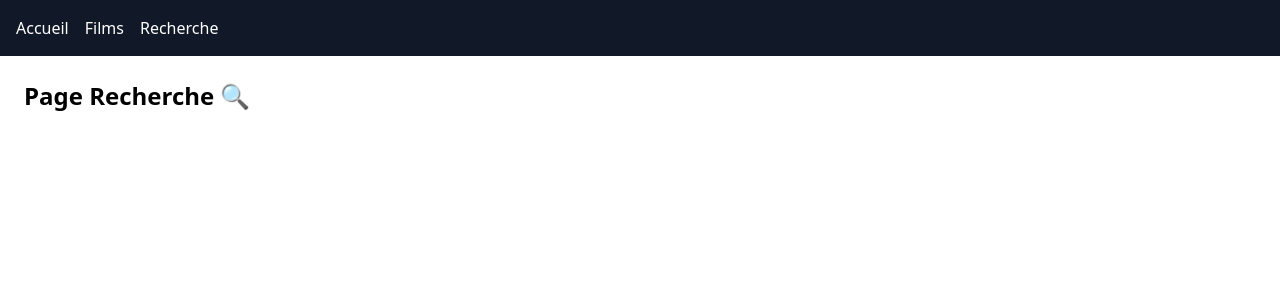
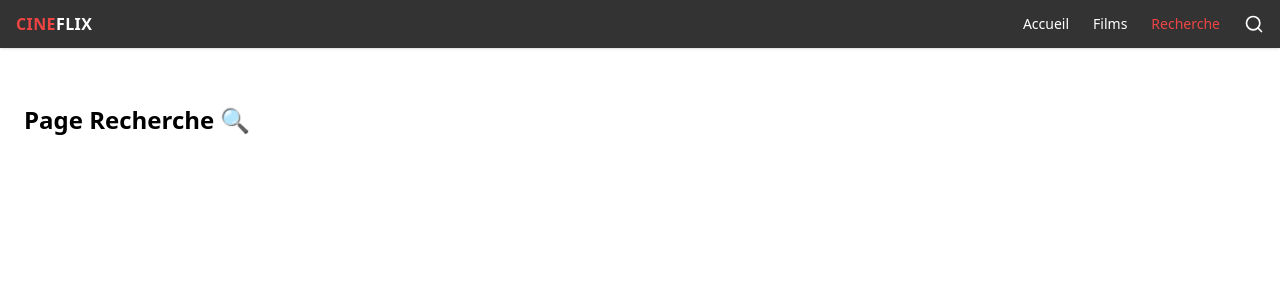
Before and after one commit to cypriendecoster/appcine, a React (Vite) app: page /search in a window 1280 px wide. Shown: the top 300 px of the page. Built offline with nearby package versions, Linux system fonts and the light colour scheme.

Commit message:
ajout useFetch et Navbar.jsx

```diff
--- a/src/App.jsx
+++ b/src/App.jsx
@@ -3,22 +3,21 @@ import Home from "./pages/Home";
 import Movies from "./pages/Movies";
 import MovieDetails from "./pages/MovieDetails";
 import Search from "./pages/Search";
+import Navbar from "./components/Navbar";
 
 export default function App() {
   return (
     <Router>
-      <nav className="p-4 bg-gray-900 text-white flex gap-4">
-        <Link to="/">Accueil</Link>
-        <Link to="/movies">Films</Link>
-        <Link to="/search">Recherche</Link>
-      </nav>
+      <Navbar />
 
+      <div className="pt-20">
         <Routes>
           <Route path="/" element={<Home />} />
           <Route path="/movies" element={<Movies />} />
           <Route path="/movie/:id" element={<MovieDetails />} />
           <Route path="/search" element={<Search />} />
         </Routes>
+      </div>
     </Router>
   );
 }
--- a/src/components/Navbar.jsx
+++ b/src/components/Navbar.jsx
@@ -0,0 +1,72 @@
+import { Link, NavLink } from "react-router-dom";
+import { Menu, X, Search } from "lucide-react";
+import { useState } from "react";
+
+export default function Navbar() {
+    const [open, setOpen] = useState(false);
+
+    const links = [
+        { to: "/", label: "Accueil" },
+        { to: "/movies", label: "Films" },
+        { to: "/search", label: "Recherche" },
+    ];
+
+    return (
+        <header className="fixed top-0 left-0 w-full bg-black/80 backdrop-blur-lg z-50 shadow">
+            <div className="max-w-7x1 mx-auto flex items-center justify-between px-4 py-3">
+                {/*logo*/}
+                <Link to="/" className="text-2x1 font-bold text-red-500 tracking-wide">
+                    CINE<span className="text-white">FLIX</span>
+                </Link>
+                {/*Desktop Links*/}
+                <nav className="hidden md:flex items-center gap-6">
+                    {links.map(({ to, label }) => (
+                        <NavLink
+                            key={to}
+                            to={to}
+                            className={({ isActive }) =>
+                                `text-sm font-medium hover:text-red-500 transition ${isActive ? "text-red-500" : "text-white"
+                                }`
+                            }
+                        >
+                            {label}
+                        </NavLink>
+                    ))}
+
+                    <button className="hover:text-red-500 transition text-white">
+                        <Search size={20} />
+                    </button>
+                </nav>
+
+                {/* Mobile Menu Button*/}
+                <button
+                    className="md:hidden text-white"
+                    onClick={() => setOpen(!open)}
+                >
+                    {open ? <X size={26} /> : <Menu size={26} />}
+                </button>
+            </div>
+
+            {/*Mobile Menu*/}
+            {open && (
+                <div className="md:hidden bg-black/90 border-t border-gray-800">
+                    <nav className="flex flex-col text-center p-4 gap-4">
+                        {links.map(({ to, label }) => (
+                            <NavLink
+                                key={to}
+                                to={to}
+                                onClick={() => setOpen(false)}
+                                className={({ isActive }) =>
+                                    `text-lg font-medium hover:text-red-500 transition ${isActive ? "text-red-500" : "text-white"
+                                    }`
+                                }
+                            >
+                                {label}
+                            </NavLink>
+                        ))}
+                    </nav>
+                </div>
+            )}
+        </header>
+    );
+}
--- a/src/hooks/useFetch.js
+++ b/src/hooks/useFetch.js
@@ -0,0 +1,31 @@
+import { useEffect, useState } from "react";
+
+export default function useFetch(asyncCallback, dependencies = []) {
+    const [data, setData] = useState(null);
+    const [error, setError] = useState(null);
+    const [loading, setLoading] = useState(true);
+
+    useEffect(() => {
+        let mounted = true;
+
+        async function fetchData() {
+            setLoading(true);
+            const { data, error } = await asyncCallback();
+
+            if (!mounted) return;
+
+            if (error) setError(error);
+            else setData(data);
+
+            setLoading(false);
+        }
+
+        fetchData();
+
+        return () => {
+            mounted = false;
+        };
+    }, dependencies);
+
+    return { data, error, loading };
+}
--- a/src/pages/Home.jsx
+++ b/src/pages/Home.jsx
@@ -1,30 +1,17 @@
-import { useEffect, useState } from "react";
+import useFetch from "../hooks/useFetch";
 import { getPopularMovies } from "../services/movies.service";
-import MovieCard from "../components/MovieCard";
 import MovieCarousel from "../components/MovieCarousel";
 
 export default function Home() {
-    const [movies, setMovies] = useState([]);
-    const [error, setError] = useState("");
+  const { data: movies, error, loading } = useFetch(getPopularMovies, []);
 
-    useEffect(() => {
-        async function fetchData() {
-            const { data, error } = await getPopularMovies("/movie/popular")
+  if (loading) return <p className="text-white p-6">⏳ Chargement...</p>;
+  if (error) return <p className="text-red-500 p-6">❌ {error}</p>;
 
-            if (error) {
-                return setError(error);
-            }
-            setMovies(data);
-        }
-        fetchData();
-    }, []);
-
-    if (error) return <p className="text-red-500 p-6">❌ {error}</p>
-
-    return (
-        <div className="p-6">
-            <h1 className="text-4x1 font-bold mb-6">Bienvenue 🎬</h1>
-            <MovieCarousel title="Films Populaires 🔥" movies={movies} />
-        </div>
-    );
+  return (
+    <div className="p-6">
+      <h1 className="text-4xl font-bold mb-6">Bienvenue 🎬</h1>
+      <MovieCarousel title="Films Populaires 🔥" movies={movies} />
+    </div>
+  );
 }
```
Lines whose indentation alone changed are shown as unchanged.
